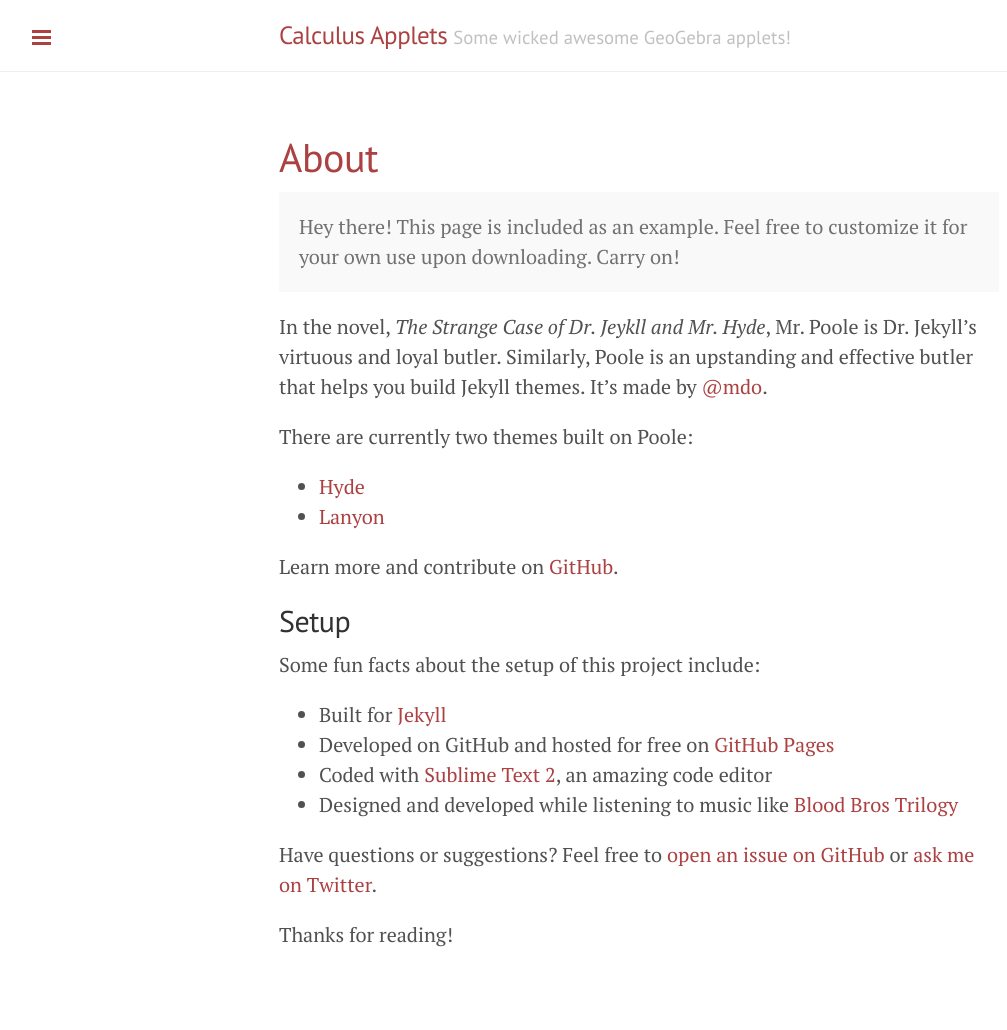
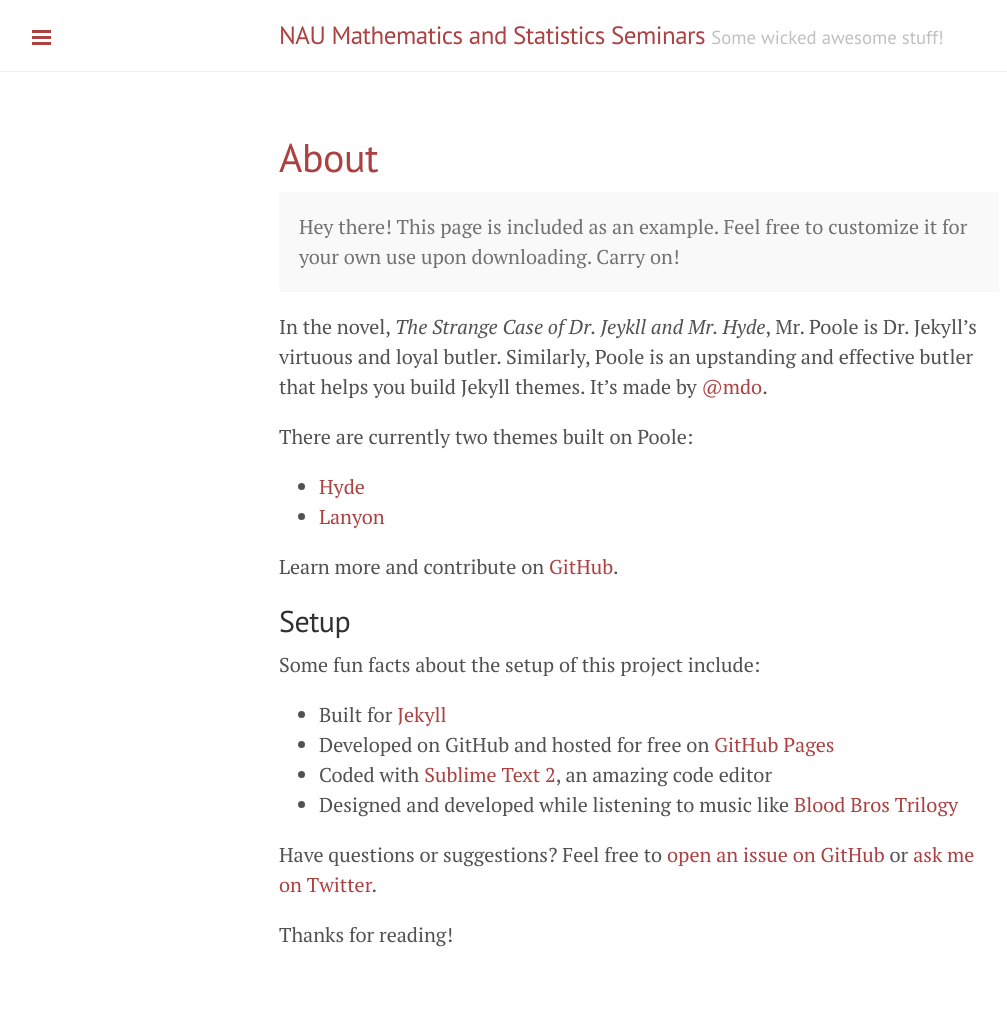
Before and after one commit to NAUMathStat/seminars, a Jekyll site: the page built from about.md, in a window 1280 px wide. Shown: the whole page, without its empty margins (1-1008 px from the left). Built offline with Jekyll 4.4.1, drawn with Linux system fonts in a browser that asks for light colours; Markdown is read by kramdown in place of the engine named in the settings.

Commit message:
Update to config file

```diff
--- a/_config.yml
+++ b/_config.yml
@@ -9,16 +9,16 @@ permalink:           pretty
 relative_permalinks: true
 
 # Setup
-title:               Calculus Applets
-tagline:             'Some wicked awesome GeoGebra applets!'
+title:               NAU Mathematics and Statistics Seminars
+tagline:             'Some wicked awesome stuff!'
 description:         'Something clever here.'
-url:                 'http://dcernst.github.io'
-baseurl:             '/CalculusApplets'
+url:                 'http://NAUMathStat.github.io'
+baseurl:             '/seminars'
 paginate:            10
 
 # About/contact
 author:
-  name:              Dana C. Ernst and Hannah Prawzinsky
+  name:              Cool people
   url:               https://twitter.com/danaernst
   email:             dana@danaernst.com
 
```
